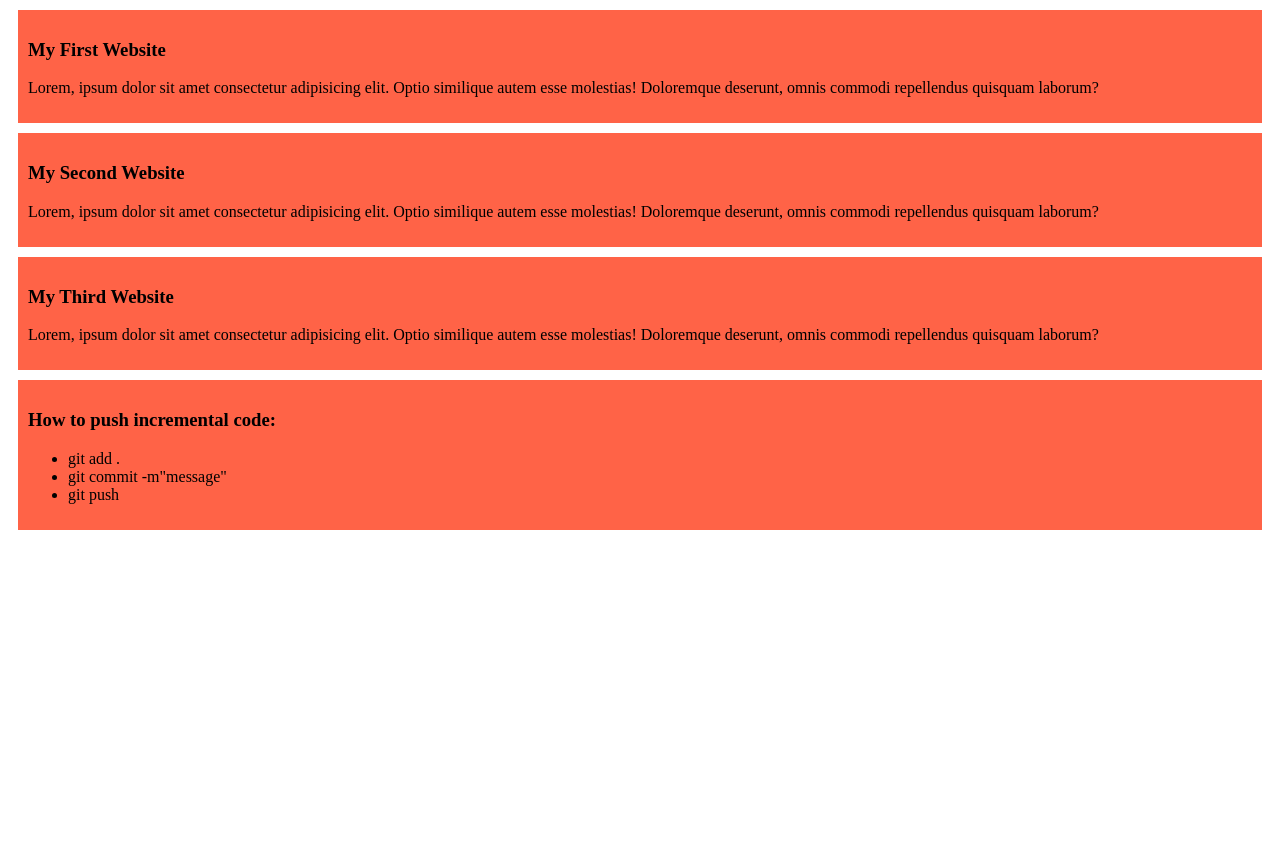
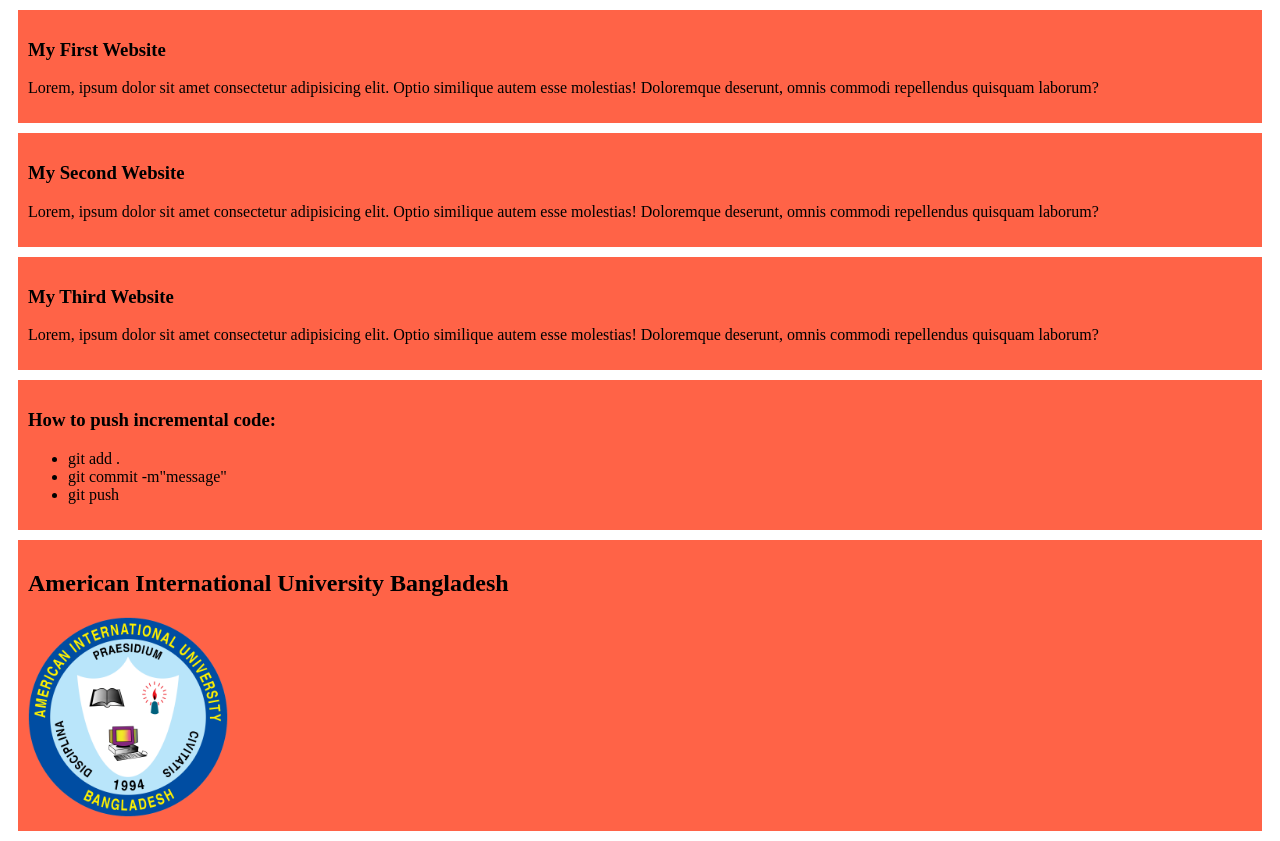
Before and after one commit to umar-farouk-ahmed/my-first-repo, a plain HTML site: page index.html in a window 1280 px wide. Before the commit the page ends 800 px from the top, so only its background shows below. Drawn offline with Linux system fonts and the light colour scheme.

Commit message:
Added AIUB logo

```diff
--- a/index.html
+++ b/index.html
@@ -27,5 +27,9 @@
             <li>git push</li>
         </ul>
     </div>
+    <div>
+        <h2 style="font-weight: 900;">American International University Bangladesh</h2>
+        <img  src="American_International_University-Bangladesh_Monogram.svg.png" alt="Loading" width="200" height="200">
+    </div>
 </body>
 </html>
```
Also changed, not shown: American_International_University-Bangladesh_Monogram.svg.png (added).
